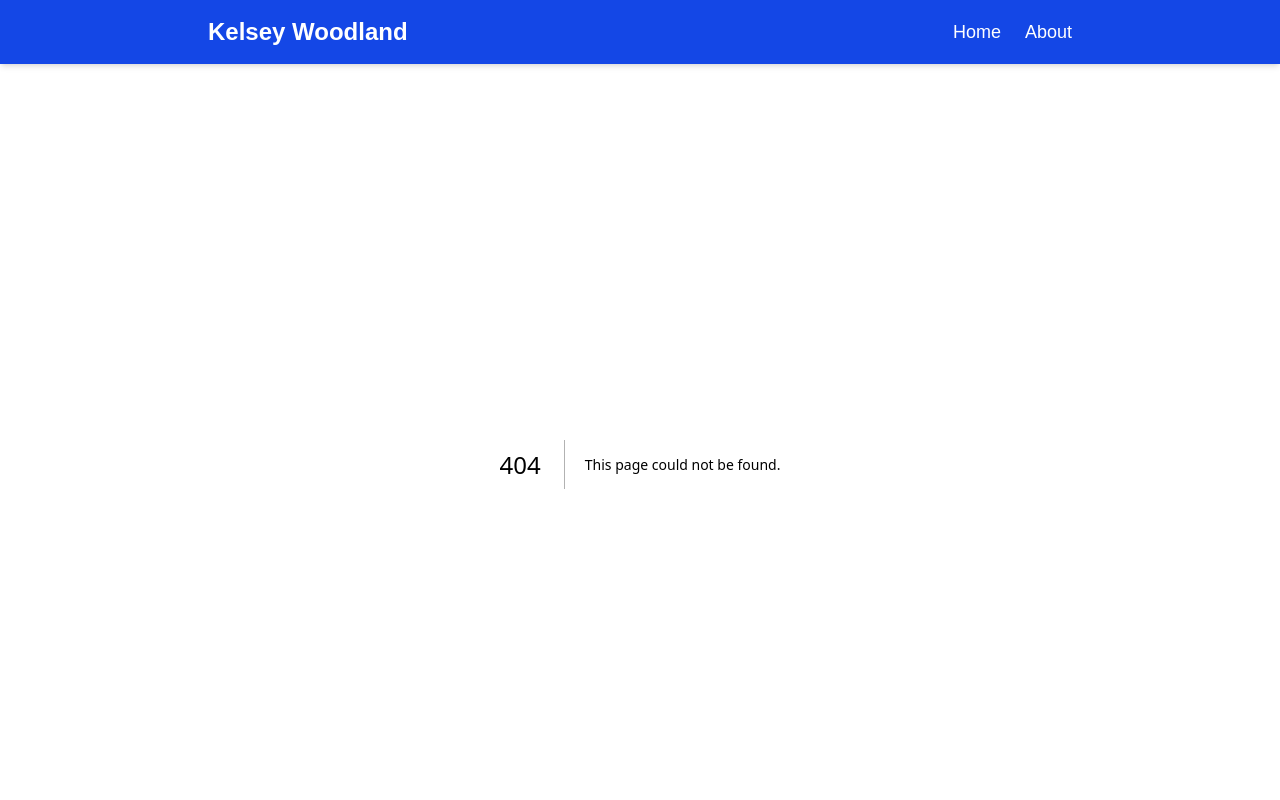
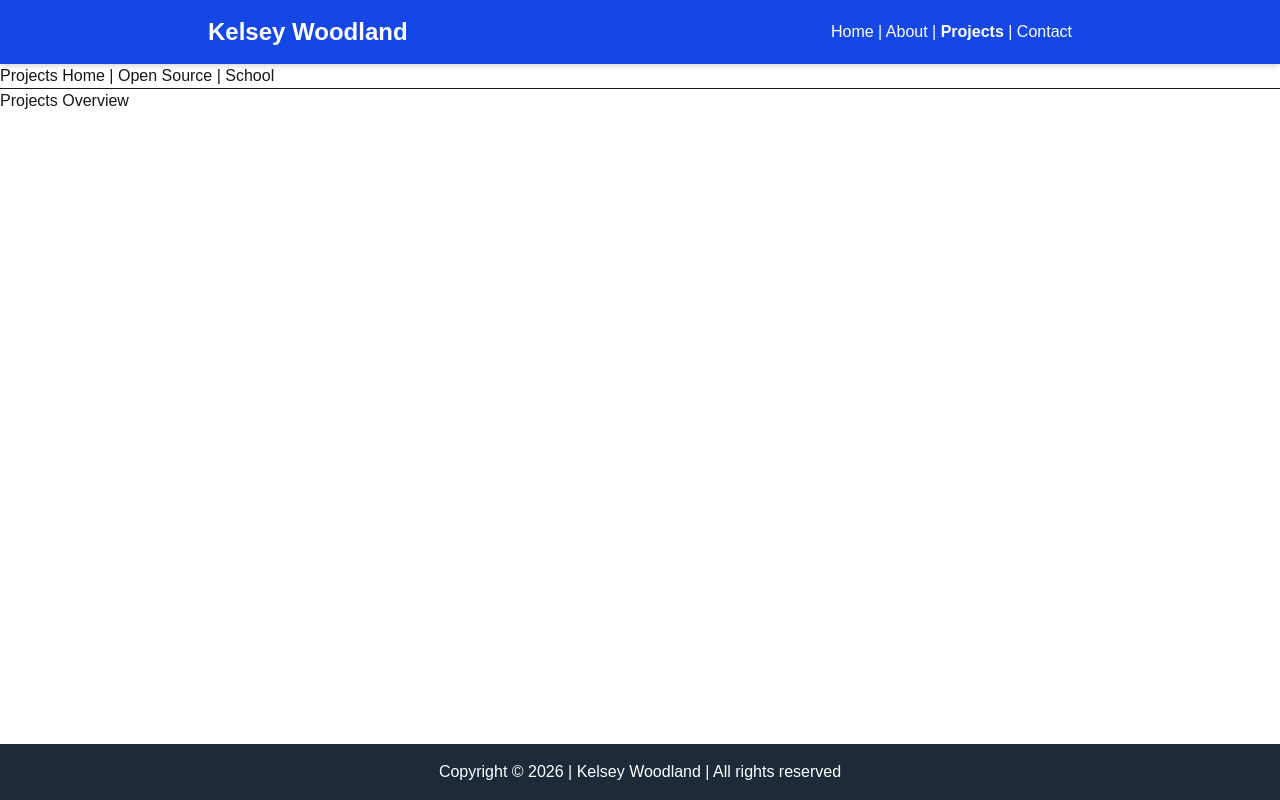
Before and after one commit to Kelwood22/wdd430-portfolio, a Next.js app: page /projects in a window 1280 px wide. Before the commit this address had no page. Shown: the top 800 px of the page. Built offline with nearby package versions, Linux system fonts and the light colour scheme.

Commit message:
W02 Learning Activities

```diff
--- /dev/null
+++ b/app/api/projects/[id]/route.ts
@@ -0,0 +1,28 @@
+import { getProjectById } from "@/lib/projects-db";
+
+export async function GET(
+  request: Request,
+  { params }: { params: Promise<{ id: string }> }
+) {
+  const { id } = await params;
+
+const numericId = Number(id);
+
+if (Number.isNaN(numericId)) {
+  return Response.json(
+    { error: "Invalid id" },
+    { status: 400 }
+  );
+    }
+
+    const project = getProjectById(numericId);
+
+if (!project) {
+  return Response.json(
+    { error: "Not found" },
+    { status: 404 }
+  );
+}
+
+return Response.json(project);
+}
--- /dev/null
+++ b/app/api/projects/route.ts
@@ -0,0 +1,12 @@
+import { NextRequest, NextResponse } from "next/server";
+import { getProjects } from "@/lib/projects-db";
+
+export async function GET(request: NextRequest) {
+  const { searchParams } = new URL(request.url);
+
+  const type = searchParams.get("type");
+
+  const results = getProjects(type);
+
+  return NextResponse.json(results);
+}
--- /dev/null
+++ b/app/contact/page.tsx
@@ -0,0 +1,8 @@
+export default function ContactPage() {
+  return (
+    <main>
+      <h1>Contact Me</h1>
+      <p>This is my contact page.</p>
+    </main>
+  );
+}
--- /dev/null
+++ b/app/projects/layout.tsx
@@ -0,0 +1,23 @@
+import Link from "next/link";
+
+export default function ProjectsLayout({
+  children,
+}: {
+  children: React.ReactNode;
+}) {
+  return (
+    <div>
+      <nav>
+        <Link href="/projects">Projects Home</Link>
+        {" | "}
+        <Link href="/projects/opensource">Open Source</Link>
+        {" | "}
+        <Link href="/projects/school">School</Link>
+      </nav>
+
+      <hr />
+
+      {children}
+    </div>
+  );
+}
--- /dev/null
+++ b/app/projects/opensource/page.tsx
@@ -0,0 +1,7 @@
+export default function OpenSourcePage() {
+  return (
+    <main>
+      <h1>Open Source Projects</h1>
+    </main>
+  );
+}
--- /dev/null
+++ b/app/projects/page.tsx
@@ -0,0 +1,7 @@
+export default function ProjectsPage() {
+  return (
+    <main>
+      <h1>Projects Overview</h1>
+    </main>
+  );
+}
--- /dev/null
+++ b/app/projects/school/page.tsx
@@ -0,0 +1,7 @@
+export default function SchoolPage() {
+  return (
+    <main>
+      <h1>School Projects</h1>
+    </main>
+  );
+}
--- a/components/Header.tsx
+++ b/components/Header.tsx
@@ -1,16 +1,15 @@
-import Link from 'next/link';
+import NavLinks from "./NavLinks";
 
 export default function Header() {
   return (
     <header className="bg-blue-700 text-white py-4 shadow-md">
       <div className="max-w-4xl mx-auto px-4 flex justify-between items-center">
-        <h1 className="text-2xl font-bold">Kelsey Woodland</h1>
+        <h1 className="text-2xl font-bold">
+          Kelsey Woodland
+        </h1>
 
         <nav>
-          <ul className="flex gap-6 text-lg">
-            <li><Link href="/" className="text-white hover:text-gray-200">Home</Link></li>
-            <li><Link href="/about" className="text-white hover:text-gray-200">About</Link></li>
-          </ul>
+          <NavLinks />
         </nav>
       </div>
     </header>
--- /dev/null
+++ b/components/NavLinks.tsx
@@ -0,0 +1,34 @@
+"use client";
+
+import Link from "next/link";
+import { usePathname } from "next/navigation";
+
+export default function NavLinks() {
+  const pathname = usePathname();
+
+  return (
+    <nav>
+      <Link href="/" className={pathname === "/" ? "font-bold" : ""}>
+        Home
+      </Link>
+
+      {" | "}
+
+      <Link href="/about" className={pathname === "/about" ? "font-bold" : ""}>
+        About
+      </Link>
+
+      {" | "}
+
+      <Link href="/projects" className={pathname === "/projects" ? "font-bold" : ""}>
+        Projects
+        </Link>
+
+        {" | "}
+
+      <Link href="/contact" className={pathname === "/contact" ? "font-bold" : ""}>
+        Contact
+      </Link>
+    </nav>
+  );
+}
--- /dev/null
+++ b/lib/projects-db.ts
@@ -0,0 +1,35 @@
+export interface Project {
+  id: number;
+  title: string;
+  description: string;
+  type: 'opensource' | 'school';
+  technologies: string[];
+  link?: string;
+}
+
+export const projects: Project[] = [
+  {
+    id: 1,
+    title: 'My First Open Source Contribution',
+    description: 'A bug fix contributed to a popular library.',
+    type: 'opensource',
+    technologies: ['TypeScript', 'React'],
+    link: 'https://github.com/example/repo'
+  },
+  {
+    id: 2,
+    title: 'Database Design Final Project',
+    description: 'An ER diagram and normalized schema for a library system.',
+    type: 'school',
+    technologies: ['PostgreSQL', 'SQL']
+  }
+];
+
+export function getProjects(type?: string | null): Project[] {
+  if (type) return projects.filter(p => p.type === type);
+  return projects;
+}
+
+export function getProjectById(id: number): Project | null {
+  return projects.find(p => p.id === id) ?? null;
+}
```
